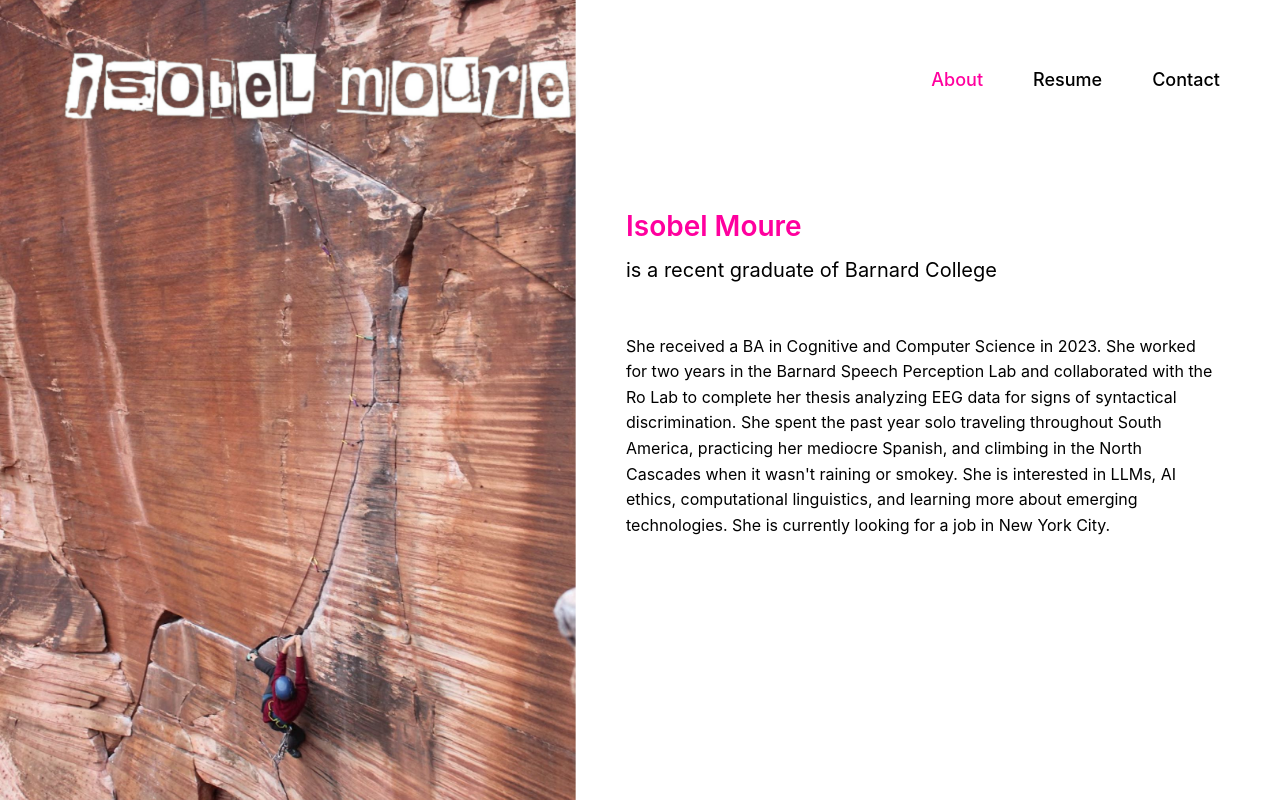
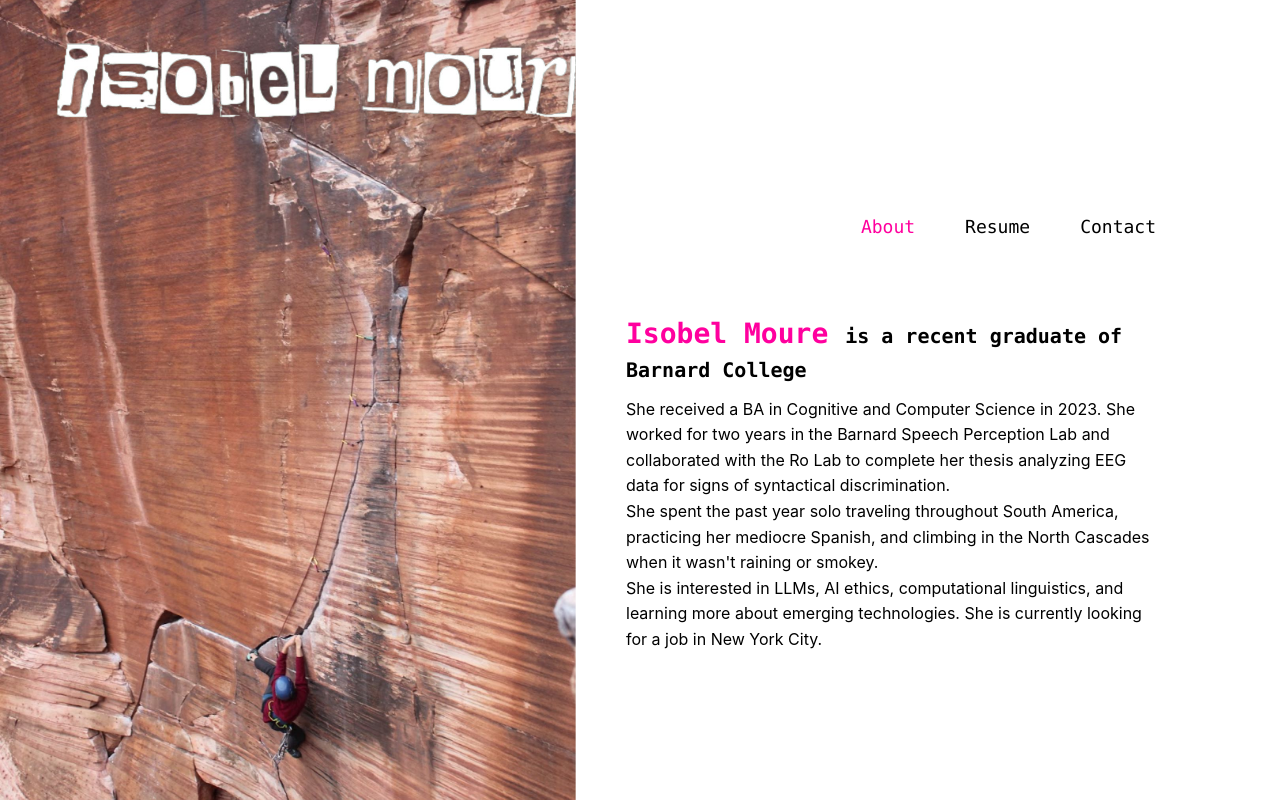
Before and after one commit to ismoure/ismoure.github.io, a plain HTML site: page index.html in a window 1280 px wide. Drawn offline with Linux system fonts and the light colour scheme.

Commit message:
Make left photo fill 50vw and unify logo overlay placement on all pages to match Figma mockup

```diff
--- a/index.html
+++ b/index.html
@@ -29,10 +29,11 @@
 
             <!-- Main Content -->
             <main class="main-content">
-                <h1 class="name">Isobel Moure</h1>
-                <p class="intro">is a recent graduate of Barnard College</p>
+                <h1 class="name"><span style="color:#ff009e;">Isobel Moure</span> <span class="intro">is a recent graduate of Barnard College</span></h1>
                 <div class="bio">
-                    <p>She received a BA in Cognitive and Computer Science in 2023. She worked for two years in the Barnard Speech Perception Lab and collaborated with the Ro Lab to complete her thesis analyzing EEG data for signs of syntactical discrimination. She spent the past year solo traveling throughout South America, practicing her mediocre Spanish, and climbing in the North Cascades when it wasn't raining or smokey. She is interested in LLMs, AI ethics, computational linguistics, and learning more about emerging technologies. She is currently looking for a job in New York City.</p>
+                    <p>She received a BA in Cognitive and Computer Science in 2023. She worked for two years in the Barnard Speech Perception Lab and collaborated with the Ro Lab to complete her thesis analyzing EEG data for signs of syntactical discrimination.</p>
+                    <p>She spent the past year solo traveling throughout South America, practicing her mediocre Spanish, and climbing in the North Cascades when it wasn't raining or smokey.</p>
+                    <p>She is interested in LLMs, AI ethics, computational linguistics, and learning more about emerging technologies. She is currently looking for a job in New York City.</p>
                 </div>
             </main>
         </div>
--- a/styles.css
+++ b/styles.css
@@ -16,38 +16,45 @@ body {
 .container {
     display: flex;
     height: 100vh;
-    width: 100%;
-    max-width: 1920px;
-    margin: 0 auto;
+    width: 100vw;
+    max-width: 100vw;
+    min-width: 0;
+    margin: 0;
+    padding: 0;
 }
 
 /* Left side - Photo section */
 .photo-section {
-    width: 40%;
+    width: 50vw;
     height: 100vh;
     flex-shrink: 0;
     position: relative;
-    min-width: 400px;
+    min-width: 0;
+    margin: 0;
+    padding: 0;
+    overflow: hidden;
 }
 
-.profile-photo {
+.profile-photo,
+.contact-photo {
     width: 100%;
     height: 100%;
     object-fit: cover;
     object-position: center;
     z-index: 1;
+    display: block;
 }
 
 /* Logo overlay on photo */
 .logo-overlay {
     position: absolute;
-    top: 50px;
-    left: 50px;
-    z-index: 20;
+    top: 40px;
+    left: 40px;
+    z-index: 2;
 }
 
 .logo-image {
-    height: 80px;
+    height: 90px;
     width: auto;
     object-fit: contain;
     filter: drop-shadow(0 2px 4px rgba(0, 0, 0, 0.3));
@@ -55,15 +62,20 @@ body {
 
 /* Right side - Content section */
 .content-section {
-    flex: 1;
-    padding: 60px 80px 0 60px;
+    width: 50vw;
+    height: 100vh;
     display: flex;
     flex-direction: column;
-    min-width: 500px;
+    justify-content: center;
+    align-items: flex-start;
+    padding: 0 80px;
+    min-width: 0;
+    box-sizing: border-box;
 }
 
 /* Header */
 .site-header {
+    width: 100%;
     display: flex;
     justify-content: flex-end;
     align-items: center;
@@ -79,9 +91,10 @@ body {
 .nav-link {
     text-decoration: none;
     color: #000;
-    font-size: 20px;
+    font-size: 22px;
     font-weight: 500;
     transition: color 0.3s ease;
+    font-family: 'Fira Mono', 'Menlo', 'Monaco', monospace;
 }
 
 .nav-link:hover {
@@ -94,8 +107,8 @@ body {
 
 /* Main content */
 .main-content {
-    flex: 1;
-    padding-top: 40px;
+    width: 100%;
+    padding-top: 0;
 }
 
 .name {
@@ -104,13 +117,15 @@ body {
     color: #ff009e;
     margin-bottom: 12px;
     line-height: 1.2;
+    font-family: 'Fira Mono', 'Menlo', 'Monaco', monospace;
 }
 
 .intro {
     font-size: 24px;
     color: #000;
-    margin-bottom: 60px;
+    margin-bottom: 40px;
     line-height: 1.4;
+    font-family: 'Fira Mono', 'Menlo', 'Monaco', monospace;
 }
 
 .bio {
@@ -307,8 +322,7 @@ body {
     }
 
     .content-section {
-        padding: 40px 50px 0 40px;
-        min-width: 450px;
+        padding: 0 30px;
     }
 
     .navigation {
@@ -337,7 +351,7 @@ body {
     }
 
     .logo-overlay {
-        top: 40px;
-        left: 40px;
+        top: 20px;
+        left: 20px;
     }
 }
```
